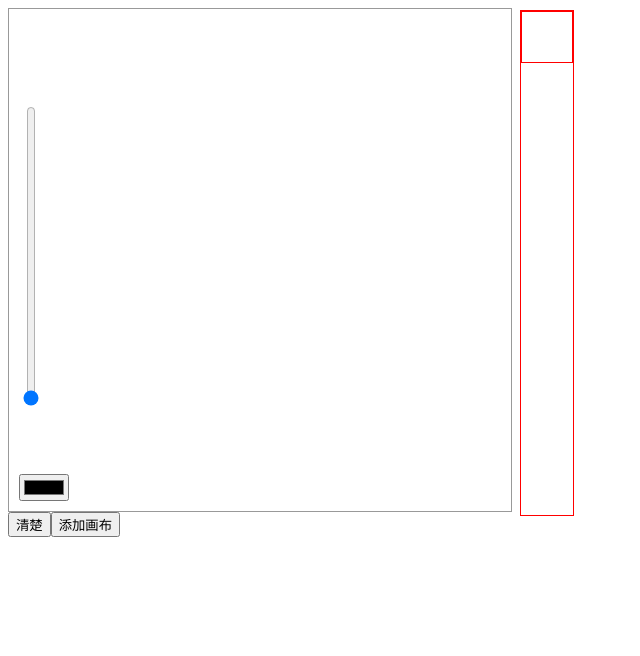
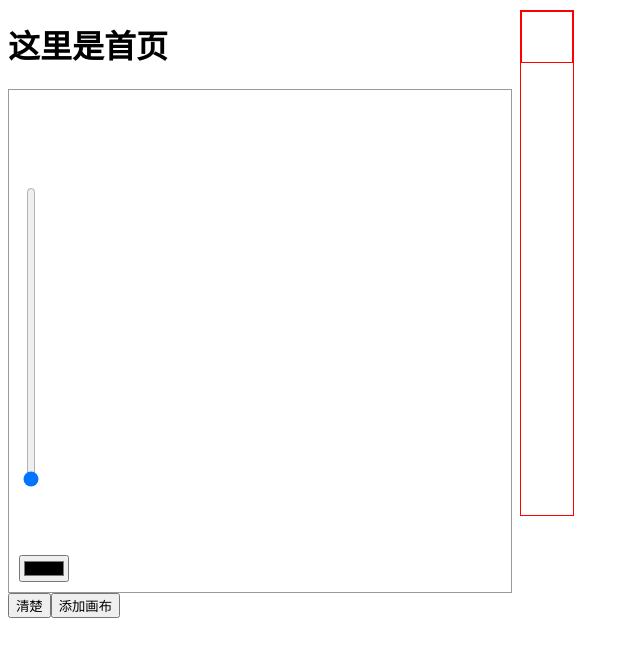
Before and after one commit to xanggang/vue-drawingBoard, a Vue app: page / in a window 1280 px wide. Shown: the top 656 px of the page, without its empty margins (0-640 px from the left). Built offline with nearby package versions, Linux system fonts and the light colour scheme.

Commit message:
修改部署相关， 更新sh文件

```diff
--- a/examples/main.ts
+++ b/examples/main.ts
@@ -2,8 +2,10 @@ import Vue from 'vue';
 import App from './App.vue';
 import router from './router';
 import store from './store';
-import canvas from '../packages/index'
-Vue.use(canvas)
+// import canvas from '../packages/index'
+// Vue.use(canvas)
+import DrawingBoard from '../packages/canvas/index.vue'
+Vue.component('DrawingBoard', DrawingBoard)
 
 Vue.config.productionTip = false;
 
--- a/examples/views/index.vue
+++ b/examples/views/index.vue
@@ -1,5 +1,6 @@
 <template>
   <div>
+    <h1>这里是首页</h1>
     <DrawingBoard></DrawingBoard>
   </div>
 </template>
```
Also changed, not shown: 2 other files (tests, documents, lock files or other folders).
